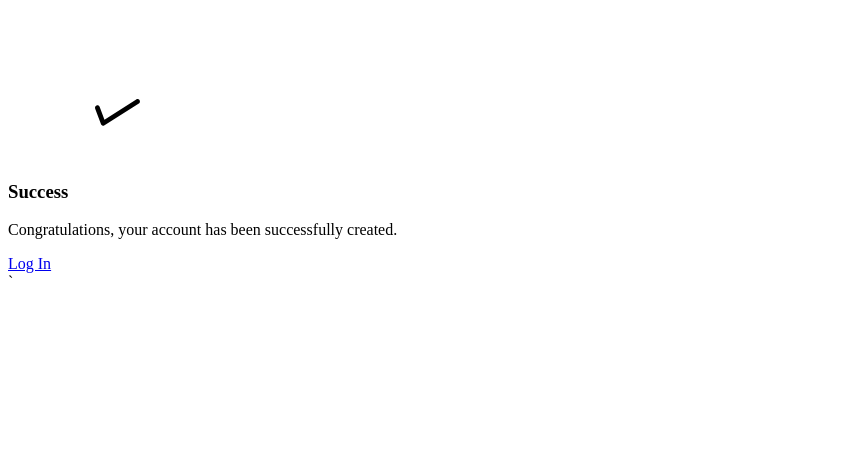
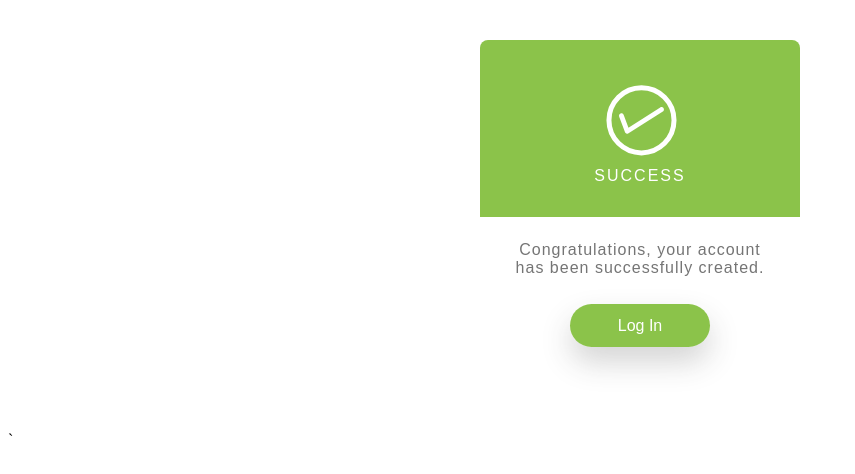
Before and after one commit to NishantRajhans/BIT-OLX, a website: page verify.html in a window 1280 px wide. Shown: the whole page, without its empty margins (0-855 px from the left). Drawn offline with Linux system fonts and the light colour scheme.

Commit message:
modify verify.html

```diff
--- a/verify.html
+++ b/verify.html
@@ -1,35 +1,123 @@
 <!DOCTYPE html>
 <html lang="en">
   <head>
-    <meta charset="UTF-8">
-    <meta name="viewport" content="width=device-width, initial-scale=1.0">
+    <meta charset="UTF-8" />
+    <meta name="viewport" content="width=device-width, initial-scale=1.0" />
     <title>Verify Email</title>
+    <style>
+      #card {
+        position: relative;
+        width: 320px;
+        display: block;
+        margin: 40px auto;
+        text-align: center;
+        font-family: "Source Sans Pro", sans-serif;
+      }
+      #upper-side {
+        padding: 2em;
+        background-color: #8bc34a;
+        display: block;
+        color: #fff;
+        border-top-right-radius: 8px;
+        border-top-left-radius: 8px;
+      }
+      #checkmark {
+        font-weight: lighter;
+        fill: #fff;
+        margin: -3.5em auto auto 20px;
+      }
+      #status {
+        font-weight: lighter;
+        text-transform: uppercase;
+        letter-spacing: 2px;
+        font-size: 1em;
+        margin-top: -0.2em;
+        margin-bottom: 0;
+      }
+      #lower-side {
+        padding: 2em 2em 5em 2em;
+        background: #fff;
+        display: block;
+        border-bottom-right-radius: 8px;
+        border-bottom-left-radius: 8px;
+      }
+      #message {
+        margin-top: -0.5em;
+        color: #757575;
+        letter-spacing: 1px;
+      }
+      #contBtn {
+        position: relative;
+        top: 1.5em;
+        text-decoration: none;
+        background: #8bc34a;
+        color: #fff;
+        margin: auto;
+        padding: 0.8em 3em;
+        -webkit-box-shadow: 0px 15px 30px rgba(50, 50, 50, 0.21);
+        -moz-box-shadow: 0px 15px 30px rgba(50, 50, 50, 0.21);
+        box-shadow: 0px 15px 30px rgba(50, 50, 50, 0.21);
+        border-radius: 25px;
+        -webkit-transition: all 0.4s ease;
+        -moz-transition: all 0.4s ease;
+        -o-transition: all 0.4s ease;
+        transition: all 0.4s ease;
+      }
+      #contBtn:hover {
+        -webkit-box-shadow: 0px 15px 30px rgba(50, 50, 50, 0.41);
+        -moz-box-shadow: 0px 15px 30px rgba(50, 50, 50, 0.41);
+        box-shadow: 0px 15px 30px rgba(50, 50, 50, 0.41);
+        -webkit-transition: all 0.4s ease;
+        -moz-transition: all 0.4s ease;
+        -o-transition: all 0.4s ease;
+        transition: all 0.4s ease;
+      }
+    </style>
   </head>
   <body>
-    <div id='card' class="animated fadeIn">
-        <div id='upper-side'>
+    <div id="card" class="animated fadeIn">
+      <div id="upper-side">
         <?xml version="1.0" encoding="utf-8"?>
         <!DOCTYPE svg PUBLIC "-//W3C//DTD SVG 1.1//EN" "http://www.w3.org/Graphics/SVG/1.1/DTD/svg11.dtd">
-            <svg version="1.1" id="checkmark" xmlns="http://www.w3.org/2000/svg" xmlns:xlink="http://www.w3.org/1999/xlink" x="0px" y="0px" xml:space="preserve">
-              <path d="M131.583,92.152l-0.026-0.041c-0.713-1.118-2.197-1.447-3.316-0.734l-31.782,20.257l-4.74-12.65
+        <svg
+          version="1.1"
+          id="checkmark"
+          xmlns="http://www.w3.org/2000/svg"
+          xmlns:xlink="http://www.w3.org/1999/xlink"
+          x="0px"
+          y="0px"
+          xml:space="preserve"
+        >
+          <path
+            d="M131.583,92.152l-0.026-0.041c-0.713-1.118-2.197-1.447-3.316-0.734l-31.782,20.257l-4.74-12.65
           c-0.483-1.29-1.882-1.958-3.124-1.493l-0.045,0.017c-1.242,0.465-1.857,1.888-1.374,3.178l5.763,15.382
           c0.131,0.351,0.334,0.65,0.579,0.898c0.028,0.029,0.06,0.052,0.089,0.08c0.08,0.073,0.159,0.147,0.246,0.209
           c0.071,0.051,0.147,0.091,0.222,0.133c0.058,0.033,0.115,0.069,0.175,0.097c0.081,0.037,0.165,0.063,0.249,0.091
           c0.065,0.022,0.128,0.047,0.195,0.063c0.079,0.019,0.159,0.026,0.239,0.037c0.074,0.01,0.147,0.024,0.221,0.027
           c0.097,0.004,0.194-0.006,0.292-0.014c0.055-0.005,0.109-0.003,0.163-0.012c0.323-0.048,0.641-0.16,0.933-0.346l34.305-21.865
-          C131.967,94.755,132.296,93.271,131.583,92.152z" />
-              <circle fill="none" stroke="#ffffff" stroke-width="5" stroke-miterlimit="10" cx="109.486" cy="104.353" r="32.53" />
+          C131.967,94.755,132.296,93.271,131.583,92.152z"
+          />
+          <circle
+            fill="none"
+            stroke="#ffffff"
+            stroke-width="5"
+            stroke-miterlimit="10"
+            cx="109.486"
+            cy="104.353"
+            r="32.53"
+          />
         </svg>
-            <h3 id='status'>
-            Success
-          </h3>
+        <h3 id="status">Success</h3>
       </div>
-        <div id='lower-side'>
-          <p id='message'>
+      <div id="lower-side">
+        <p id="message">
           Congratulations, your account has been successfully created.
         </p>
-          <a href="https://bit-olx-frontend.vercel.app/LogIn" id="contBtn">Log In</a>
+        <a href="https://bit-olx-frontend.vercel.app/LogIn" id="contBtn"
+          >Log In</a
+        >
       </div>
-      </div>`
+    </div>
+    `
   </body>
 </html>
```
Lines whose indentation alone changed are shown as unchanged.
